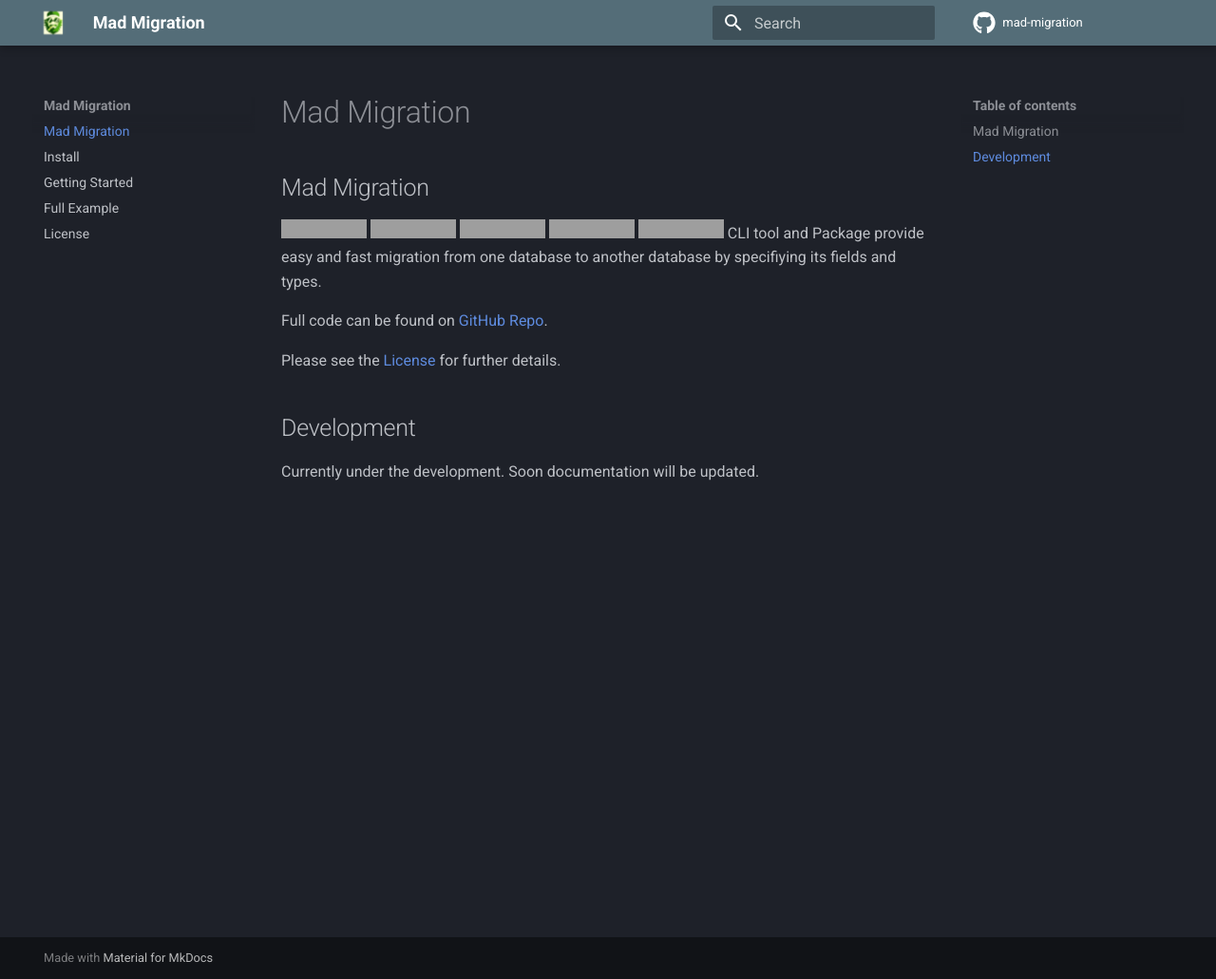
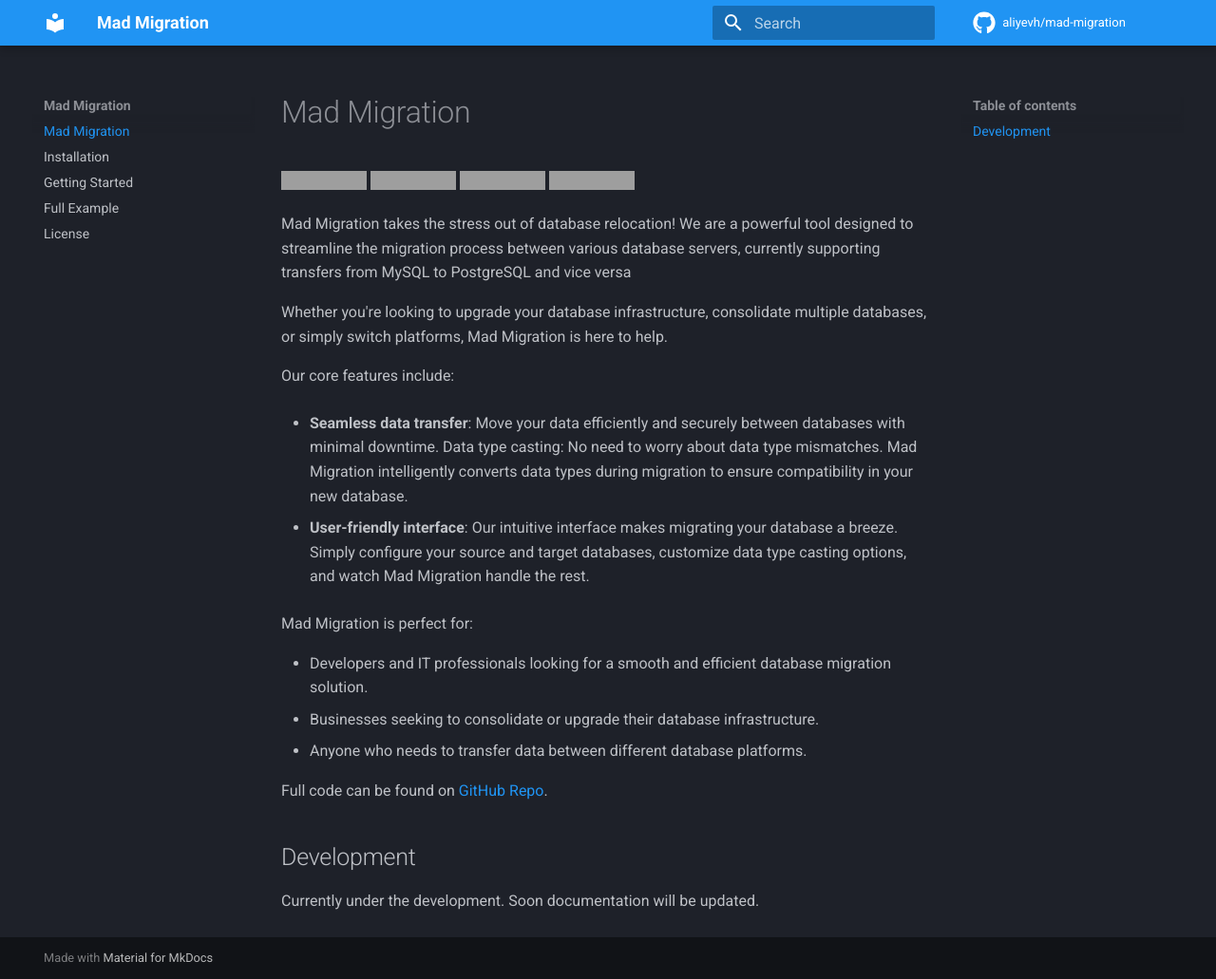
Before and after one commit to AliyevH/mad-migration, an MkDocs documentation site: the page built from docs/index.md, in a window 1280 px wide and 1031 px high. Shown: the whole window at 95% size. Built offline with MkDocs 1.6.1 and Material for MkDocs 9.7.7, drawn with Linux system fonts in a browser that asks for light colours; comment, search, counter and statistics services are not loaded; grey boxes are pictures that could not be loaded.

Commit message:
Index md and install.md added

```diff
--- a/docs/index.md
+++ b/docs/index.md
@@ -1,18 +1,26 @@
-## Mad Migration
+[![GitHub stars](https://img.shields.io/github/stars/MadMigrationTeam/mad-migration.svg)](https://github.com/AliyevH/mad-migration/stargazers)
+[![GitHub forks](https://img.shields.io/github/forks/MadMigrationTeam/mad-migration.svg)](https://github.com/AliyevH/mad-migration/network/members)
+[![GitHub issues](https://img.shields.io/github/issues-raw/MadMigrationTeam/mad-migration)](https://github.com/AliyevH/mad-migration/issues)
+[![Downloads](https://static.pepy.tech/badge/madmigration)](https://pepy.tech/project/madmigration)
 
-[![MIT licensed](https://img.shields.io/github/license/MadMigrationTeam/mad-migration)](https://raw.githubusercontent.com/MadeByMads/mad-migration/master/LICENSE)
-[![GitHub stars](https://img.shields.io/github/stars/MadMigrationTeam/mad-migration.svg)](https://github.com/MadeByMads/mad-migration/stargazers)
-[![GitHub forks](https://img.shields.io/github/forks/MadMigrationTeam/mad-migration.svg)](https://github.com/MadeByMads/mad-migration/network/members)
-[![GitHub issues](https://img.shields.io/github/issues-raw/MadMigrationTeam/mad-migration)](https://github.com/MadeByMads/mad-migration/issues)
-[![Downloads](https://pepy.tech/project/madmigration)](https://pepy.tech/project/madmigration)
-CLI tool and Package provide easy and fast migration from one database to another database by specifiying its fields and types.
+Mad Migration takes the stress out of database relocation! We are a powerful tool designed to streamline the migration process between various database servers,  currently supporting transfers from MySQL to PostgreSQL and vice versa
+
+Whether you're looking to upgrade your database infrastructure, consolidate multiple databases, or simply switch platforms, Mad Migration is here to help.
+
+Our core features include:
+
+* **Seamless data transfer**: Move your data efficiently and securely between databases with minimal downtime.
+Data type casting: No need to worry about data type mismatches. Mad Migration intelligently converts data types during migration to ensure compatibility in your new database.
+
+* **User-friendly interface**: Our intuitive interface makes migrating your database a breeze. Simply configure your source and target databases, customize data type casting options, and watch Mad Migration handle the rest.
+
+Mad Migration is perfect for:
+
+ * Developers and IT professionals looking for a smooth and efficient database migration solution.
+ * Businesses seeking to consolidate or upgrade their database infrastructure.
+ * Anyone who needs to transfer data between different database platforms.
 
 Full code can be found on [GitHub Repo](https://github.com/MadMigrationTeam/mad-migration).
 
-
-Please see the [License](license.md) for further details.
-
-
 ## Development
-
 Currently under the development. Soon documentation will be updated.
--- a/mkdocs.yml
+++ b/mkdocs.yml
@@ -2,28 +2,24 @@ site_name: Mad Migration
 site_url:
 site_description: Mad Migration tool documention easy and fast migration
 
+repo_name: aliyevh/mad-migration
+repo_url: https://github.com/AliyevH/mad-migration
+edit_uri: ''
+
 theme:
   name: material
-
   palette:
     scheme: slate
-    primary: blue grey
+    primary: blue
     accent: cyan
-
   font:
     text: Roboto
-
   features:
     - search.highlight
+  icon:
+    repo: fontawesome/brands/github
 
 
-
-  icon:
-    repo: fontawesome/brands/github
-  logo: img/madmigration.jpg
-repo_name: mad-migration
-repo_url: https://github.com/AliyevH/mad-migration
-edit_uri: ''
 
 plugins:
 - search
@@ -36,7 +32,7 @@ markdown_extensions:
 
 nav:
   - Mad Migration: index.md
-  - Install: install.md
+  - Installation: install.md
   - Getting Started: getting-started.md
   - Full Example: example.md
   - License: license.md
```
Also changed, not shown: README.md (+1 -1 lines), docs/getting-started.md (+3 -0 lines), docs/install.md (+12 -3 lines).
